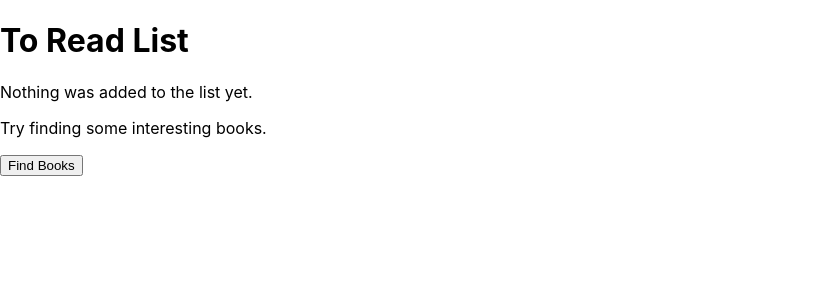
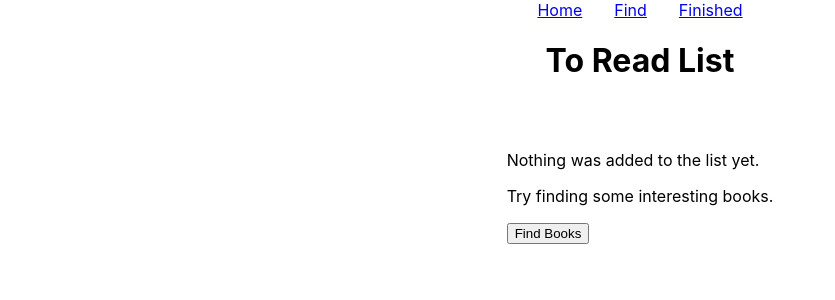
Before and after one commit to joserogeriofilho/read-list-app, a React (Create React App) app: page / in a window 1280 px wide. Shown: the top 300 px of the page, without its empty margins (0-835 px from the left). Built offline with nearby package versions, Linux system fonts and the light colour scheme.

Commit message:
Refactor navigation component tests; create navigation component; add style to the app

```diff
--- a/src/App.js
+++ b/src/App.js
@@ -1,9 +1,15 @@
 import React from 'react';
 import Routes from './Routes';
+import Navigation from './components/Navigation';
+
 
 function App() {
   return (
-    <Routes />
+    <>
+      <Routes>
+        <Navigation />
+      </Routes>
+    </>
   );
 }
 
--- a/src/Routes.js
+++ b/src/Routes.js
@@ -5,9 +5,10 @@ import FindABook from './components/FindABook'
 import Finished from './components/Finished'
 
 
-export default function Routes() {
+export default function Routes({children}) {
   return (
     <BrowserRouter>
+      { children }
       <Switch>
         <RouteWrapper isPrivate={true} path='/' exact component={ToRead} />
         <RouteWrapper isPrivate={true} path='/find' component={FindABook} />
--- a/src/components/FindABook.js
+++ b/src/components/FindABook.js
@@ -56,7 +56,7 @@ export default function FindABook() {
   }
 
   return (
-    <div>
+    <div className={'page'}>
       <h1>Find a Book</h1>
       <input
         type="text"
--- a/src/components/Finished.js
+++ b/src/components/Finished.js
@@ -1,6 +1,6 @@
 export default function Finished() {
   return (
-    <div>
+    <div className={'page'}>
       <h1>Finished Books</h1>
     </div>
   )
--- /dev/null
+++ b/src/components/Navigation.js
@@ -0,0 +1,12 @@
+import { Link } from "react-router-dom";
+import styles from './Navigation.module.scss';
+
+export default function Navigation() {
+  return (
+    <div className={styles.wrapper}>
+      <Link to="/">Home</Link>
+      <Link to="/find">Find</Link>
+      <Link to="/finished">Finished</Link>
+    </div>
+  )
+}
--- /dev/null
+++ b/src/components/Navigation.module.scss
@@ -0,0 +1,10 @@
+.wrapper {
+  width: 100%;
+  display: flex;
+  align-items: center;
+  justify-content: center;
+
+  a {
+    margin: 0 16px 0 16px;
+  }
+}
--- a/src/components/ToRead.js
+++ b/src/components/ToRead.js
@@ -1,6 +1,7 @@
 import { useHistory } from 'react-router-dom';
 import { useSelector } from 'react-redux';
 import { selectBooks } from '../redux/bookSlice';
+
 
 export function ToReadView({books}) {
   const history = useHistory();
@@ -10,8 +11,9 @@ export function ToReadView({books}) {
   }
 
   return (
-    <div>
+    <div className={'page'}>
       <h1>To Read List</h1>
+      <ul>
         { (books && books.length > 0) && books.map((item, index) => (
             <li key={index}>
               <span>{item.title}</span>
@@ -20,6 +22,7 @@ export function ToReadView({books}) {
             </li>
           ))
         }
+      </ul>
       { (!books || books.length === 0) &&
         <div>
           <p>Nothing was added to the list yet.</p>
--- a/src/index.css
+++ b/src/index.css
@@ -5,9 +5,21 @@ body {
     sans-serif;
   -webkit-font-smoothing: antialiased;
   -moz-osx-font-smoothing: grayscale;
+  width: 100%;
 }
 
 code {
   font-family: source-code-pro, Menlo, Monaco, Consolas, 'Courier New',
     monospace;
 }
+
+#root {
+  width: 100%;
+}
+
+.page {
+  width: 100%;
+  display: flex;
+  align-items: center;
+  flex-direction: column;
+}
```
Also changed, not shown: 1 other file (tests, documents, lock files or other folders). Lines whose indentation alone changed are shown as unchanged.
